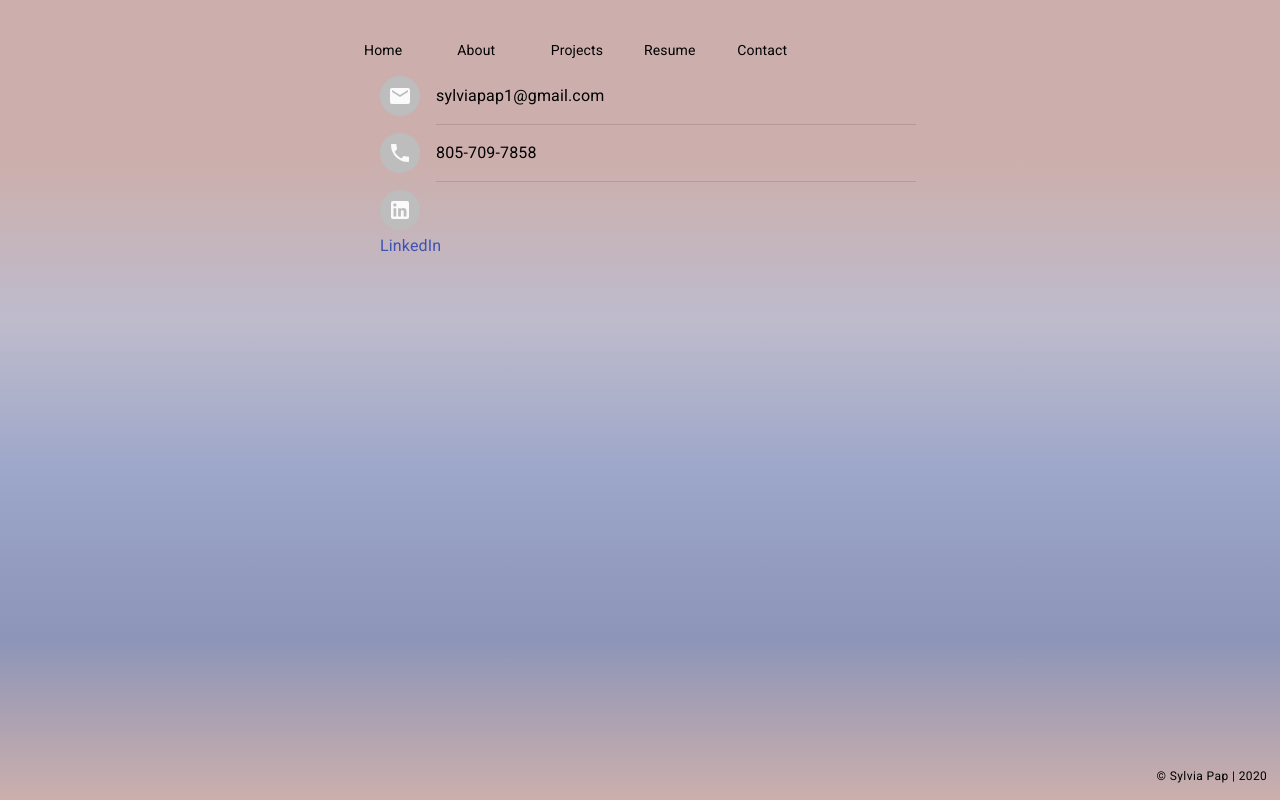
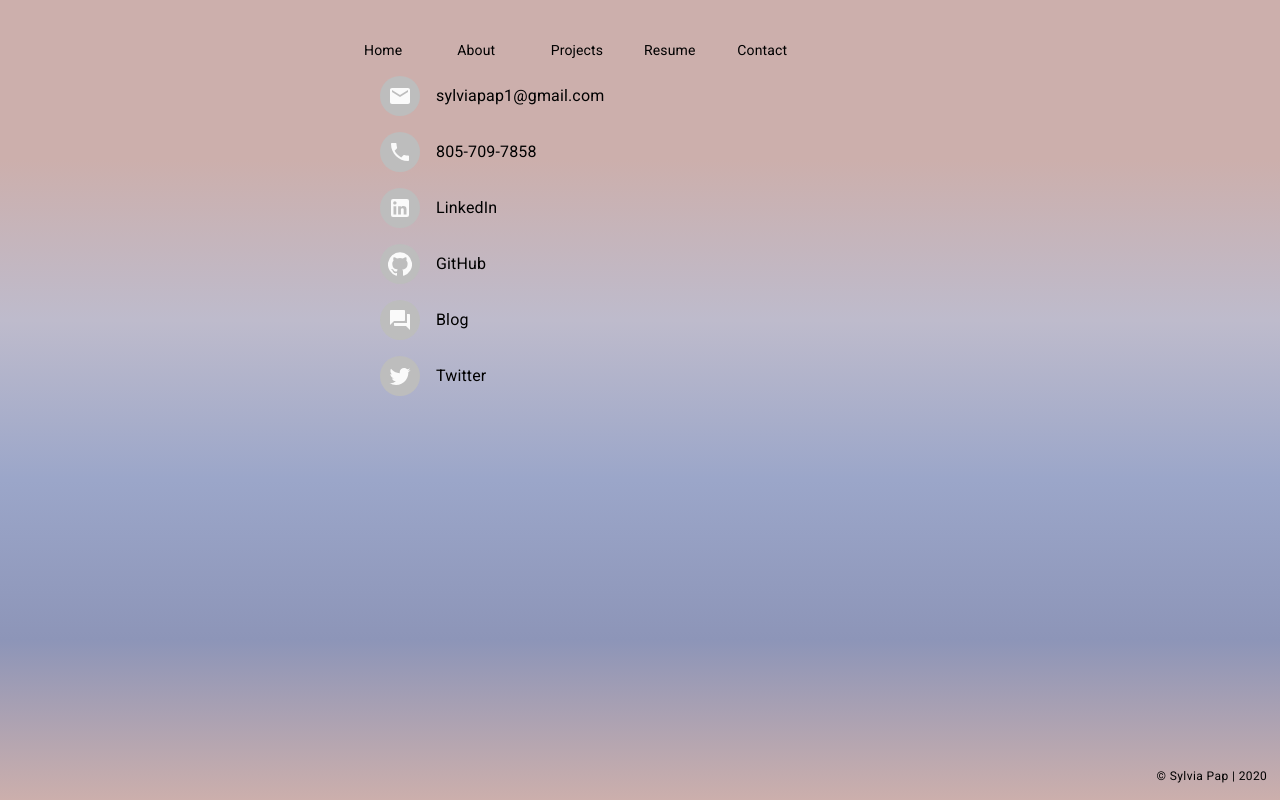
Before and after one commit to sylviapap/personal-site-react, a React (Create React App) app: page /contact in a window 1280 px wide. Built offline with nearby package versions, Linux system fonts and the light colour scheme.

Commit message:
added contact info

```diff
--- a/src/pages/Contact.js
+++ b/src/pages/Contact.js
@@ -1,6 +1,5 @@
 import React from 'react';
 import {data} from '../services/data'
-
 import { makeStyles } from '@material-ui/core/styles';
 import Link from '@material-ui/core/Link';
 import List from '@material-ui/core/List';
@@ -8,19 +7,22 @@ import ListItem from '@material-ui/core/ListItem';
 import ListItemText from '@material-ui/core/ListItemText';
 import ListItemAvatar from '@material-ui/core/ListItemAvatar';
 import Avatar from '@material-ui/core/Avatar';
-import Divider from '@material-ui/core/Divider';
 import MailIcon from '@material-ui/icons/Mail';
 import PhoneIcon from '@material-ui/icons/Phone';
 import LinkedInIcon from '@material-ui/icons/LinkedIn';
+import GitHubIcon from '@material-ui/icons/GitHub';
+import ForumIcon from '@material-ui/icons/Forum';
+import TwitterIcon from '@material-ui/icons/Twitter';
 
 const useStyles = makeStyles((theme) => ({
   root: {
     width: '100%'
-  },
+  }
 }));
 
 export default function Contact() {
   const classes = useStyles();
+  const preventDefault = (event) => event.preventDefault();
   const email = data.email;
   const phone = data.phone;
 
@@ -32,26 +34,62 @@ export default function Contact() {
             <MailIcon />
           </Avatar>
         </ListItemAvatar>
-        <ListItemText primary={email} />
+        <Link href="mailto:sylviapap1@gmail.com" onClick={preventDefault} color="inherit">
+          <ListItemText primary={email} />
+        </Link>
       </ListItem>
-      <Divider variant="inset" component="li" />
+
       <ListItem>
         <ListItemAvatar>
           <Avatar>
             <PhoneIcon />
           </Avatar>
         </ListItemAvatar>
-        <ListItemText primary={phone} />
+          <ListItemText primary={phone} />
       </ListItem>
-      <Divider variant="inset" component="li" />
+
       <ListItem>
-        <Link href="https://www.linkedin.com/in/sylvia-pap/">
         <ListItemAvatar>
           <Avatar>
             <LinkedInIcon />
           </Avatar>
         </ListItemAvatar>
-        <ListItemText primary="LinkedIn" /></Link>
+        <Link href="https://www.linkedin.com/in/sylvia-pap/" onClick={preventDefault} color="inherit">
+          <ListItemText primary="LinkedIn" />
+        </Link>
+      </ListItem>
+
+      <ListItem>
+        <ListItemAvatar>
+          <Avatar>
+            <GitHubIcon />
+          </Avatar>
+        </ListItemAvatar>
+        <Link href="https://github.com/sylviapap" onClick={preventDefault} color="inherit">
+          <ListItemText primary="GitHub" />
+        </Link>
+      </ListItem>
+
+      <ListItem>
+        <ListItemAvatar>
+          <Avatar>
+            <ForumIcon />
+          </Avatar>
+        </ListItemAvatar>
+        <Link href="https://dev.to/sylviapap" onClick={preventDefault} color="inherit">
+          <ListItemText primary="Blog" />
+        </Link>
+      </ListItem>
+
+      <ListItem>
+        <ListItemAvatar>
+          <Avatar>
+            <TwitterIcon />
+          </Avatar>
+        </ListItemAvatar>
+        <Link href="https://twitter.com/sylviapapdev" onClick={preventDefault} color="inherit">
+          <ListItemText primary="Twitter" />
+        </Link>
       </ListItem>
     </List>
   );
```
